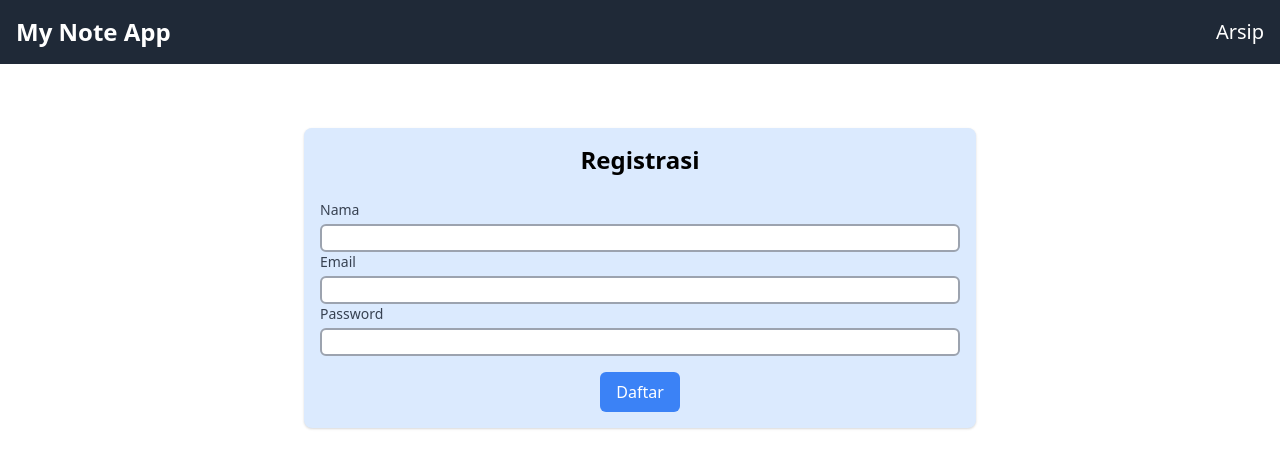
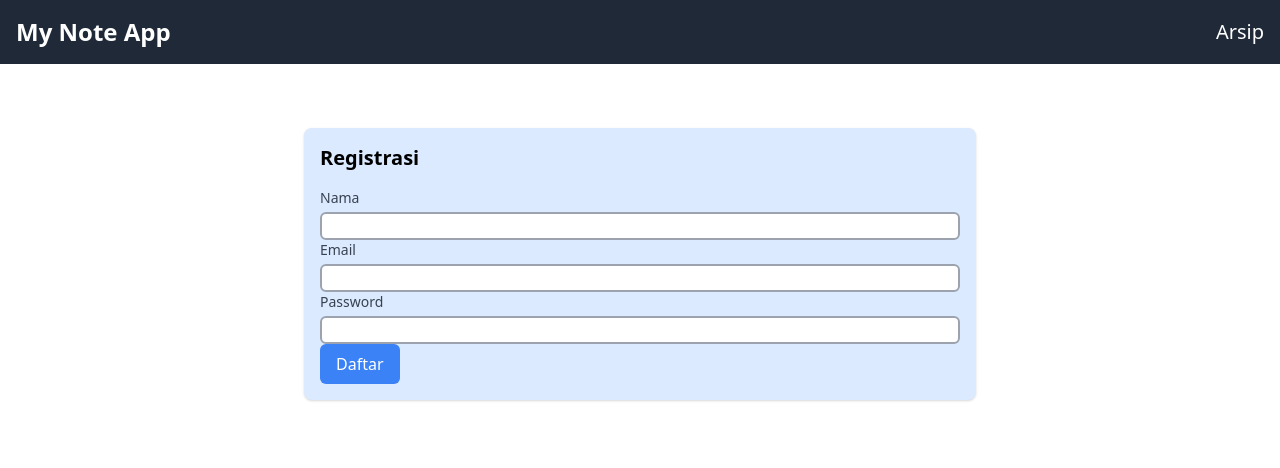
Before and after one commit to nandaglhp/my-note-app-spa, a React (Vite) app: page /register in a window 1280 px wide. Shown: the top 468 px of the page. Built offline with nearby package versions, Linux system fonts and the light colour scheme; the HTML template or start-up script is replaced by a standard one.

Commit message:
implement network-data.js in RegisterPage.jsx

```diff
--- a/src/pages/RegisterPage.jsx
+++ b/src/pages/RegisterPage.jsx
@@ -1,34 +1,38 @@
 // src/pages/RegisterPage.jsx
 import React, { useState } from "react";
+import { useNavigate } from "react-router-dom";
 import InputField from "../components/form/InputField";
-import Button from "../components/ui/SaveButton"; // Menggunakan komponen Button yang telah diperbarui
-import FormContainer from "../components/layout/FormContainer"; // Mengimpor FormContainer untuk styling
+import Button from "../components/ui/SaveButton";
+import FormContainer from "../components/layout/FormContainer";
+import { register } from "../utils/network-data"; // Import fungsi register
 
 const RegisterPage = () => {
   const [name, setName] = useState("");
   const [email, setEmail] = useState("");
   const [password, setPassword] = useState("");
+  const navigate = useNavigate();
 
-  const handleSubmit = (event) => {
+  const handleSubmit = async (event) => {
     event.preventDefault();
-    // Logika untuk mengirim data ke API akan ditambahkan di sini
-    console.log({ name, email, password });
+
+    // Gunakan fungsi register dari network-data.js
+    const { error } = await register({ name, email, password });
+
+    if (!error) {
+      // Jika registrasi berhasil, navigasikan user ke halaman login atau beranda
+      navigate("/login");
+    }
   };
 
   return (
-    // Menggunakan FormContainer untuk membungkus formulir registrasi
     <FormContainer>
-      <div className="register-page">
-        <h2 className="text-center text-2xl font-semibold mb-6">Registrasi</h2>
-        <form onSubmit={handleSubmit} className="register-form">
-          <InputField id="name" label="Nama" type="text" value={name} onChange={(e) => setName(e.target.value)} />
-          <InputField id="email" label="Email" type="email" value={email} onChange={(e) => setEmail(e.target.value)} />
-          <InputField id="password" label="Password" type="password" value={password} onChange={(e) => setPassword(e.target.value)} />
-          <div className="flex justify-center mt-4">
-            <Button type="submit">Daftar</Button>
-          </div>
-        </form>
-      </div>
+      <h2 className="text-xl font-semibold mb-4">Registrasi</h2>
+      <form onSubmit={handleSubmit}>
+        <InputField id="name" label="Nama" type="text" value={name} onChange={(e) => setName(e.target.value)} />
+        <InputField id="email" label="Email" type="email" value={email} onChange={(e) => setEmail(e.target.value)} />
+        <InputField id="password" label="Password" type="password" value={password} onChange={(e) => setPassword(e.target.value)} />
+        <Button type="submit">Daftar</Button>
+      </form>
     </FormContainer>
   );
 };
```
